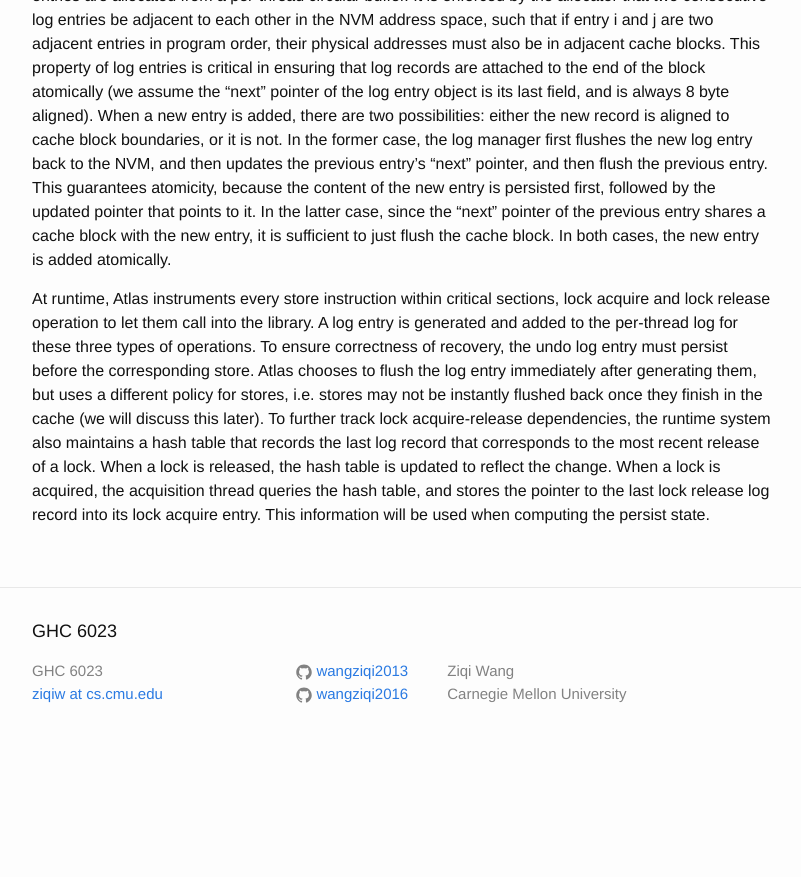
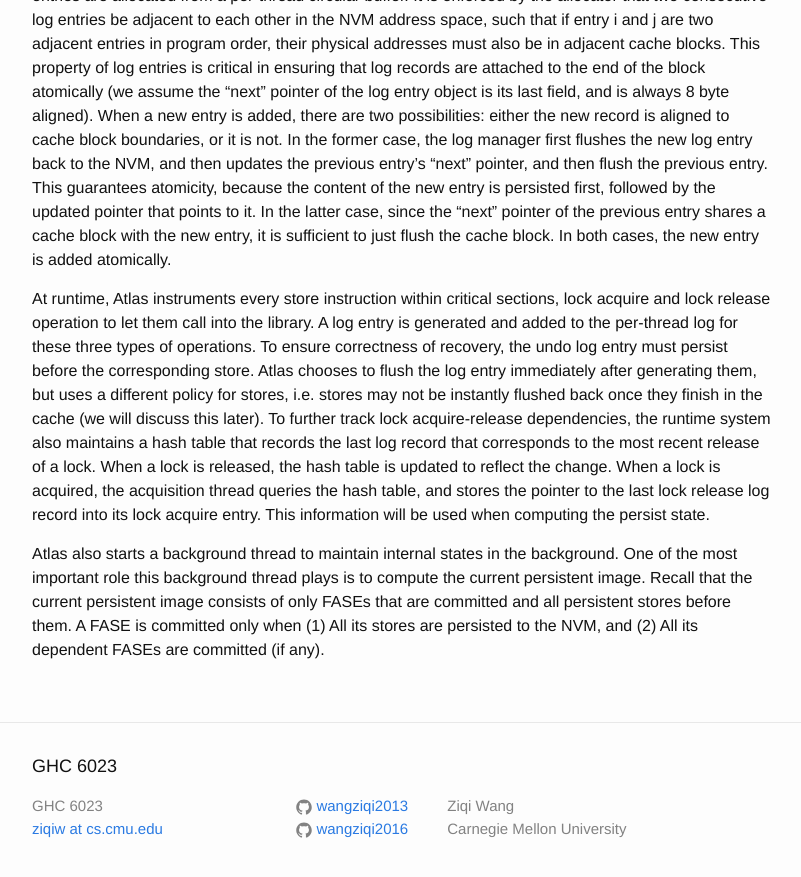
Before and after one commit to wangziqi2013/wangziqi2013.github.io, a Jekyll site: the page built from _posts/2019-08-04-atlas.markdown, in a window 1280 px wide and 900 px high, scrolled down 1753 px. Shown: the top 877 px of the window, without its empty margins (238-1039 px from the left). Built offline with Jekyll 4.4.1, drawn with Linux system fonts in a browser that asks for light colours; before the commit the page ends 2518 px from its top, so only the background shows below that.

Commit message:
Adding commit rule

```diff
--- a/_posts/2019-08-04-atlas.markdown
+++ b/_posts/2019-08-04-atlas.markdown
@@ -83,3 +83,8 @@ log record that corresponds to the most recent release of a lock. When a lock is
 reflect the change. When a lock is acquired, the acquisition thread queries the hash table, and stores the pointer to
 the last lock release log record into its lock acquire entry. This information will be used when computing the persist
 state.
+
+Atlas also starts a background thread to maintain internal states in the background. One of the most important role
+this background thread plays is to compute the current persistent image. Recall that the current persistent image
+consists of only FASEs that are committed and all persistent stores before them. A FASE is committed only when (1) All
+its stores are persisted to the NVM, and (2) All its dependent FASEs are committed (if any).
```
